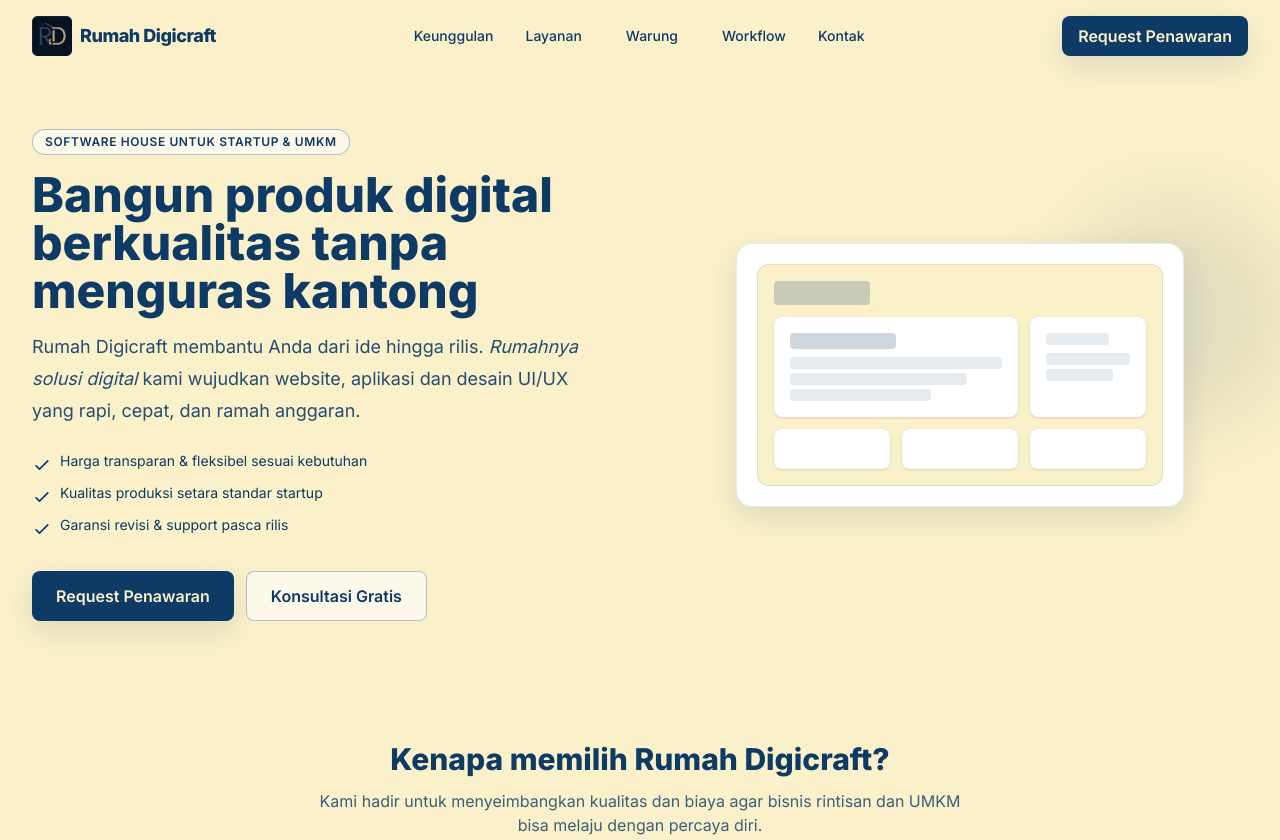
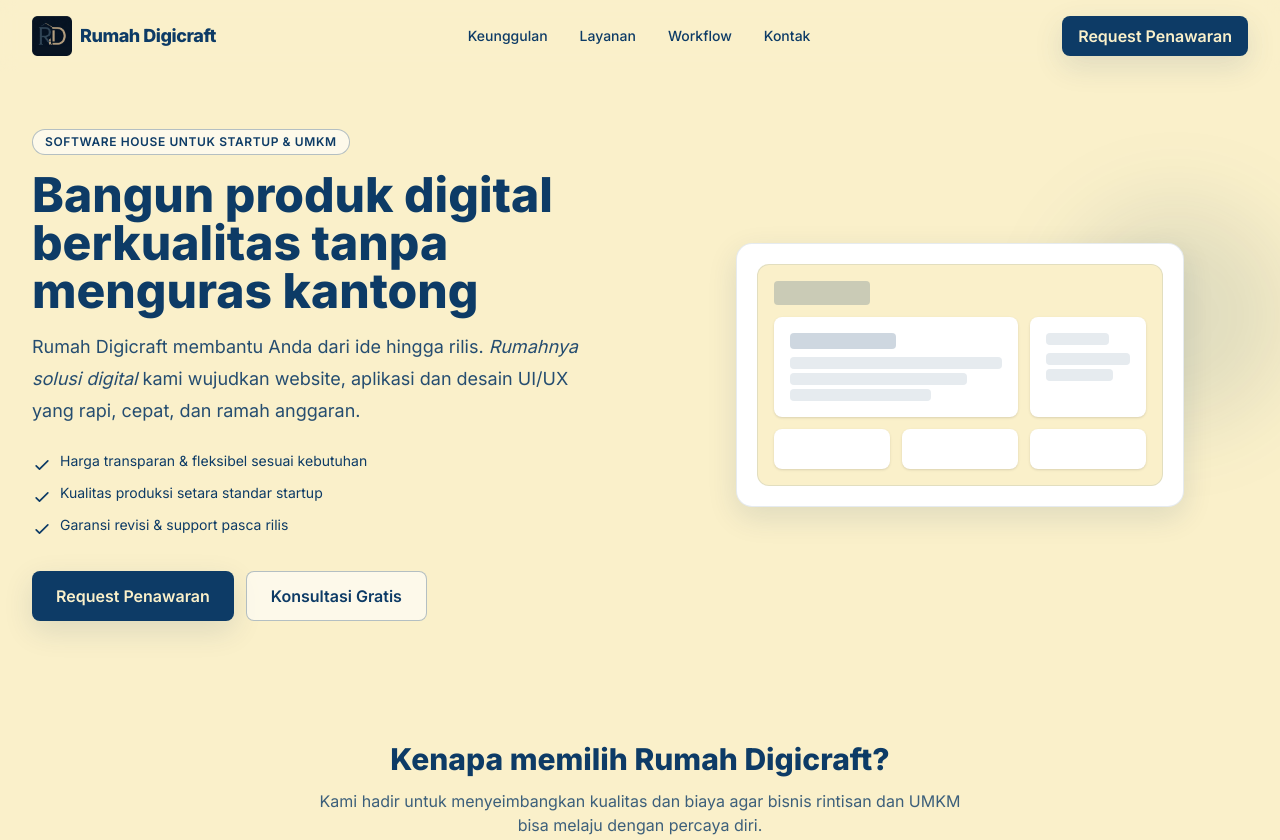
Before and after one commit to ardenaAfif/rumah-digicraft, a plain HTML site: page index.html in a window 1280 px wide. Shown: the top 840 px of the page. Drawn offline with nearby package versions, Linux system fonts and the light colour scheme.

Commit message:
comment Warung (temp)

```diff
--- a/index.html
+++ b/index.html
@@ -58,7 +58,7 @@
           <a href="#keunggulan" class="hover:opacity-80">Keunggulan</a>
           <a href="#layanan" class="hover:opacity-80">Layanan</a>
           <!-- <a href="portfolio" class="rounded-md px-3 py-2 hover:bg-white/60">Portfolio</a> -->
-          <a href="https://warung.rumahdigicraft.com/" class="rounded-md px-3 py-2 hover:bg-white/60">Warung</a>
+          <!-- <a href="https://warung.rumahdigicraft.com/" class="rounded-md px-3 py-2 hover:bg-white/60">Warung</a> -->
           <!-- <a href="#testimoni" class="hover:opacity-80">Testimoni</a> -->
           <a href="#workflow" class="hover:opacity-80">Workflow</a>
           <a href="#kontak" class="hover:opacity-80">Kontak</a>
@@ -80,7 +80,7 @@
           <a href="#keunggulan" class="rounded-md px-3 py-2 hover:bg-white/60">Keunggulan</a>
           <a href="#layanan" class="rounded-md px-3 py-2 hover:bg-white/60">Layanan</a>
           <!-- <a href="portfolio" class="rounded-md px-3 py-2 hover:bg-white/60">Portfolio</a> -->
-          <a href="https://warung.rumahdigicraft.com/" class="rounded-md px-3 py-2 hover:bg-white/60">Warung</a>
+          <!-- <a href="https://warung.rumahdigicraft.com/" class="rounded-md px-3 py-2 hover:bg-white/60">Warung</a> -->
           <!-- <a href="#testimoni" class="rounded-md px-3 py-2 hover:bg-white/60">Testimoni</a> -->
           <a href="#workflow" class="hover:opacity-80">Workflow</a>
           <a href="#kontak" class="rounded-md px-3 py-2 hover:bg-white/60">Kontak</a>
```
